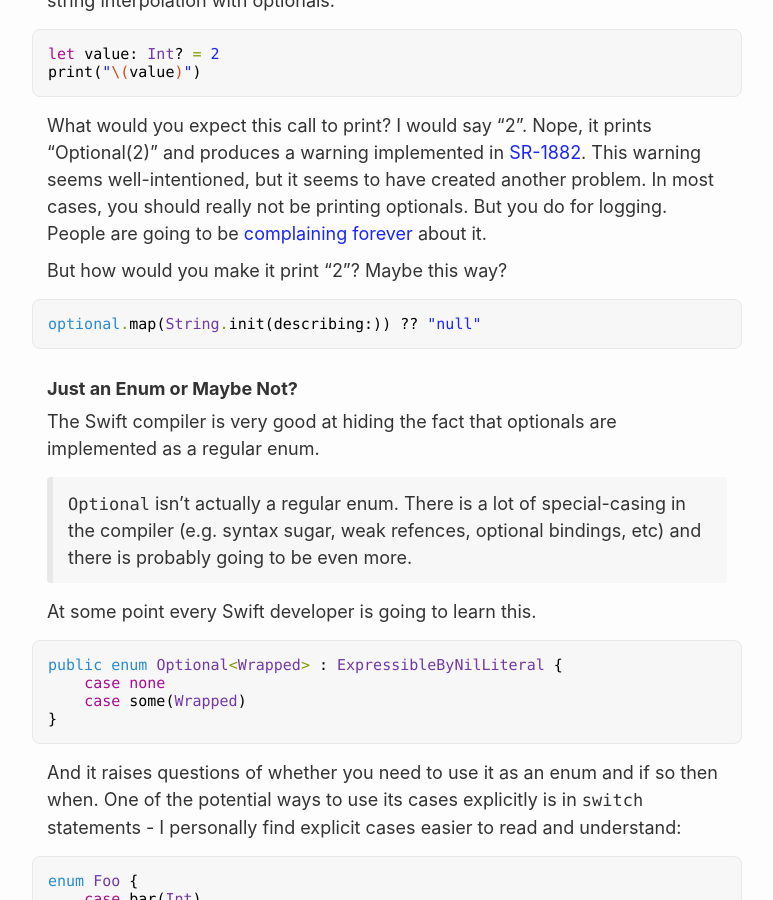
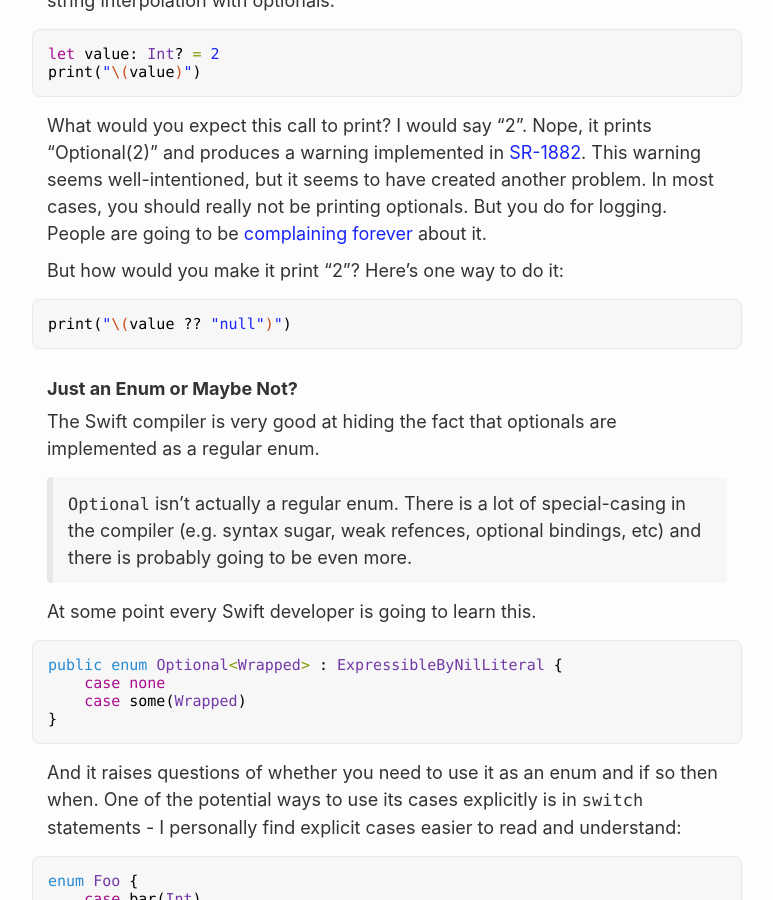
Before and after one commit to hyling/kean.github.io, a Jekyll site: the page built from _posts/2018-06-15-optionals-just-an-enum-or-maybe-not.markdown, in a window 1280 px wide and 900 px high, scrolled down 2651 px. Shown: the whole window, without its empty margins (383-1156 px from the left). Built offline with Jekyll 4.4.1, drawn with Linux system fonts in a browser that asks for light colours; comment, search, counter and statistics services are not loaded.

Commit message:
Update 2018-06-15-optionals-just-an-enum-or-maybe-not.markdown

````diff
--- a/_posts/2018-06-15-optionals-just-an-enum-or-maybe-not.markdown
+++ b/_posts/2018-06-15-optionals-just-an-enum-or-maybe-not.markdown
@@ -95,10 +95,10 @@ print("\(value)")
 
 What would you expect this call to print? I would say "2". Nope, it prints "Optional(2)" and produces a warning implemented in [SR-1882](https://bugs.swift.org/browse/SR-1882). This warning seems well-intentioned, but it seems to have created another problem. In most cases, you should really not be printing optionals. But you do for logging. People are going to be [complaining forever](https://forums.developer.apple.com/thread/74890) about it.
 
-But how would you make it print "2"? Maybe this way?
+But how would you make it print "2"? Here's one way to do it:
 
 ```swift
-optional.map(String.init(describing:)) ?? "null"
+print("\(value ?? "null")")
 ```
 
 ### Just an Enum or Maybe Not?
````
